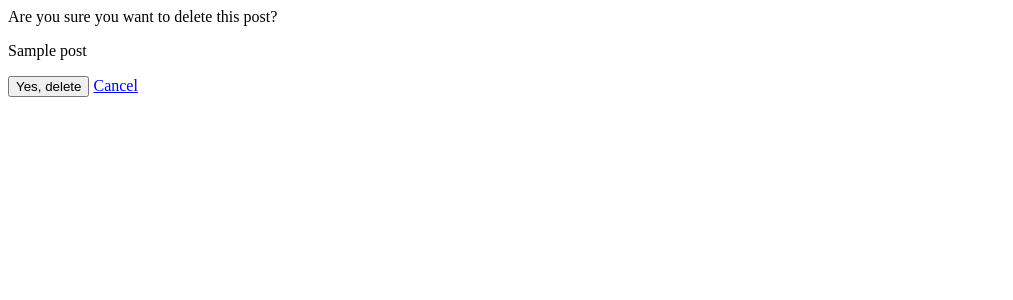
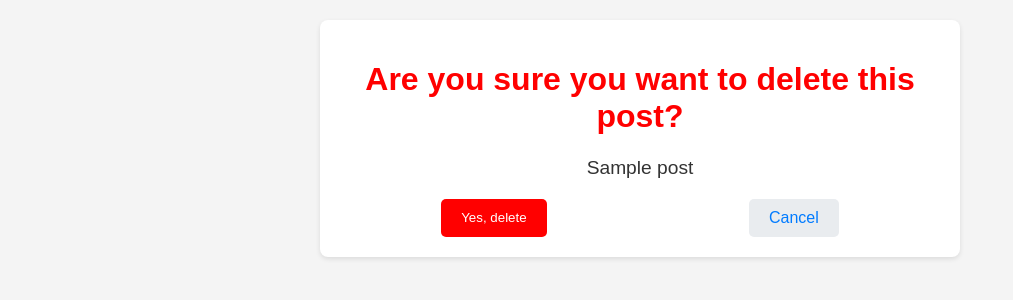
Before and after one commit to Emicy963/Django-Blog, a Django app: template blog/templates/blog/delete_post.html in a window 1280 px wide. Shown: the top 300 px of the page, without its empty margins (0-1013 px from the left). Run offline with Django 5.2, Linux system fonts and the light colour scheme; the template is opened without the code that fills it: most values are stand-ins (such as "Sample title", 1, 10 or a date in 2020).

Commit message:
Apply CSS to Delete Confirmation

```diff
--- a/blog/templates/blog/delete_post.html
+++ b/blog/templates/blog/delete_post.html
@@ -2,15 +2,78 @@
 <html lang="en">
 <head>
     <meta charset="UTF-8">
+    <meta name="viewport" content="width=device-width, initial-scale=1.0">
     <title>Delete Post</title>
+    <style>
+        body {
+            font-family: Arial, sans-serif;
+            background-color: #f4f4f4;
+            color: #333;
+            margin: 0;
+            padding: 20px;
+        }
+
+        .container {
+            max-width: 600px;
+            margin: 0 auto;
+            padding: 20px;
+            background-color: #fff;
+            border-radius: 8px;
+            box-shadow: 0 2px 5px rgba(0, 0, 0, 0.1);
+        }
+
+        h1 {
+            text-align: center;
+            color: #ff0000;
+        }
+
+        p {
+            text-align: center;
+            font-size: 1.2em;
+        }
+
+        form {
+            display: flex;
+            justify-content: space-around;
+            margin-top: 20px;
+        }
+
+        button {
+            background-color: #ff0000;
+            color: #fff;
+            border: none;
+            padding: 10px 20px;
+            border-radius: 5px;
+            cursor: pointer;
+        }
+
+        button:hover {
+            background-color: #cc0000;
+        }
+
+        a {
+            display: inline-block;
+            padding: 10px 20px;
+            text-decoration: none;
+            color: #007BFF;
+            background-color: #e9ecef;
+            border-radius: 5px;
+        }
+
+        a:hover {
+            background-color: #d1d5db;
+        }
+    </style>
 </head>
 <body>
-    </h1>Are you sure you want to delete this post?</h1>
+    <div class="container">
+        <h1>Are you sure you want to delete this post?</h1>
         <p>{{ post.title }}</p>
-    <form method="POST">
-        {% csrf_token %}
-        <button type="submit">Yes, delete</button>
-        <a href="{% url 'post_detail' post.id %}">Cancel</a>
-    </form>
+        <form method="POST">
+            {% csrf_token %}
+            <button type="submit">Yes, delete</button>
+            <a href="{% url 'post_detail' post.id %}">Cancel</a>
+        </form>
+    </div>
 </body>
 </html>
```
